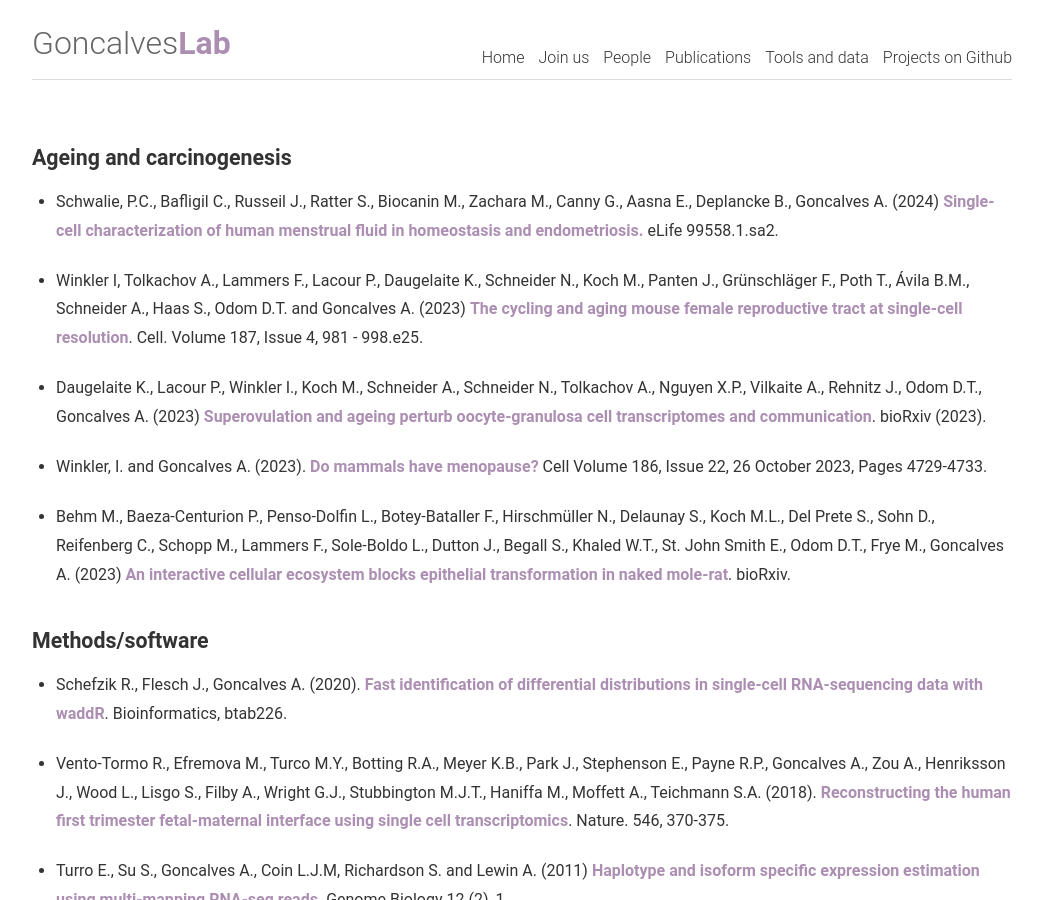
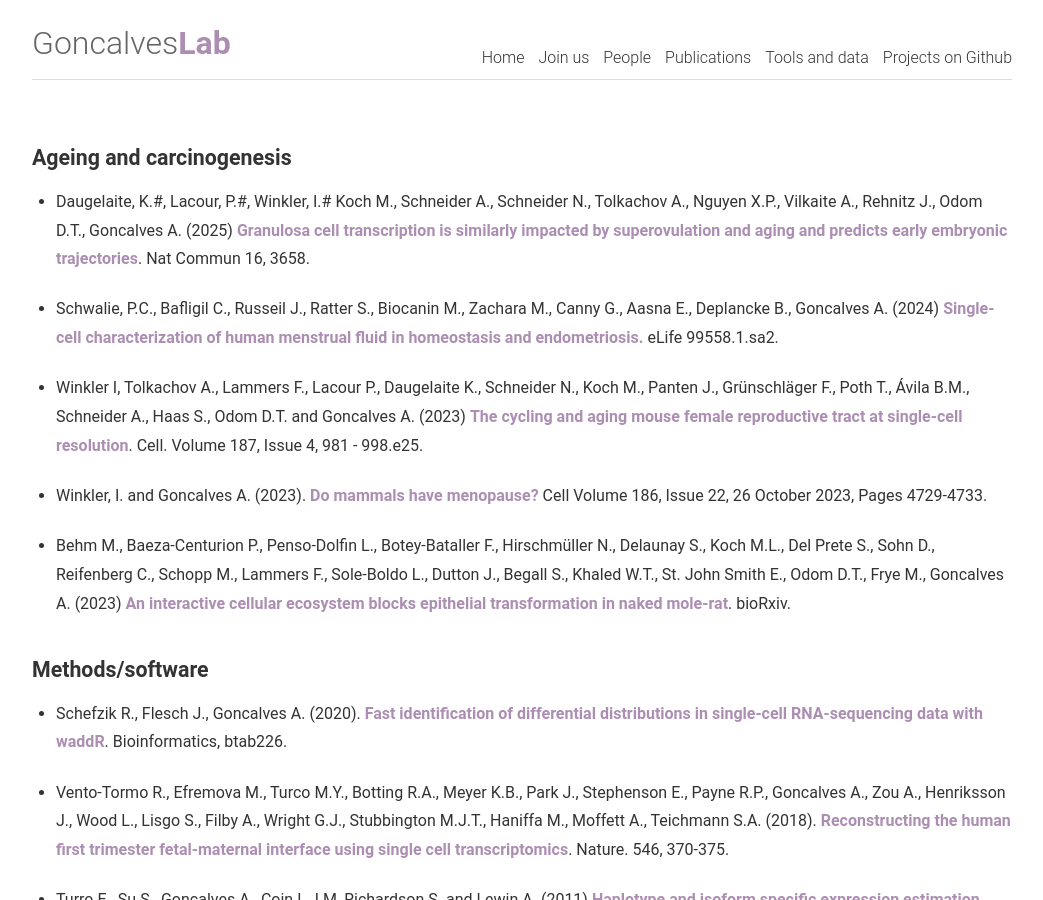
Before and after one commit to goncalves-lab/goncalves-lab.github.io, a Jekyll site: the page built from publications.md, in a window 1280 px wide and 900 px high. Shown: the whole window, without its empty margins (118-1161 px from the left). Built offline with Jekyll 4.4.1, drawn with Linux system fonts in a browser that asks for light colours.

Commit message:
updated publications

```diff
--- a/publications.md
+++ b/publications.md
@@ -8,11 +8,11 @@ tags: []
 
 ### Ageing and carcinogenesis
 
+* Daugelaite, K.#, Lacour, P.#, Winkler, I.# Koch M., Schneider A., Schneider N., Tolkachov A., Nguyen X.P., Vilkaite A., Rehnitz J., Odom D.T., Goncalves A. (2025) [Granulosa cell transcription is similarly impacted by superovulation and aging and predicts early embryonic trajectories](https://doi.org/10.1038/s41467-025-58451-9). Nat Commun 16, 3658.
+
 * Schwalie, P.C., Bafligil C., Russeil J., Ratter S., Biocanin M., Zachara M., Canny G., Aasna E., Deplancke B., Goncalves A. (2024) [Single-cell characterization of human menstrual fluid in homeostasis and endometriosis.](https://doi.org/10.7554/eLife.99558.1) eLife 99558.1.sa2.
 
 * Winkler I, Tolkachov A., Lammers F., Lacour P., Daugelaite K., Schneider N., Koch M., Panten J., Grünschläger F., Poth T., Ávila B.M., Schneider A., Haas S., Odom D.T. and Goncalves A. (2023) [The cycling and aging mouse female reproductive tract at single-cell resolution](https://doi.org/10.1016/j.cell.2024.01.021). Cell. Volume 187, Issue 4, 981 - 998.e25.
-
-* Daugelaite K., Lacour P., Winkler I., Koch M., Schneider A., Schneider N., Tolkachov A., Nguyen X.P., Vilkaite A., Rehnitz J., Odom D.T., Goncalves A. (2023) [Superovulation and ageing perturb oocyte-granulosa cell transcriptomes and communication](https://www.biorxiv.org/content/10.1101/2023.10.30.563978v1). bioRxiv (2023).
 
 * Winkler, I. and Goncalves A. (2023). [Do mammals have menopause?](https://authors.elsevier.com/a/1h%7EXhL7PXmd-o) Cell Volume 186, Issue 22, 26 October 2023, Pages 4729-4733.
 
```
